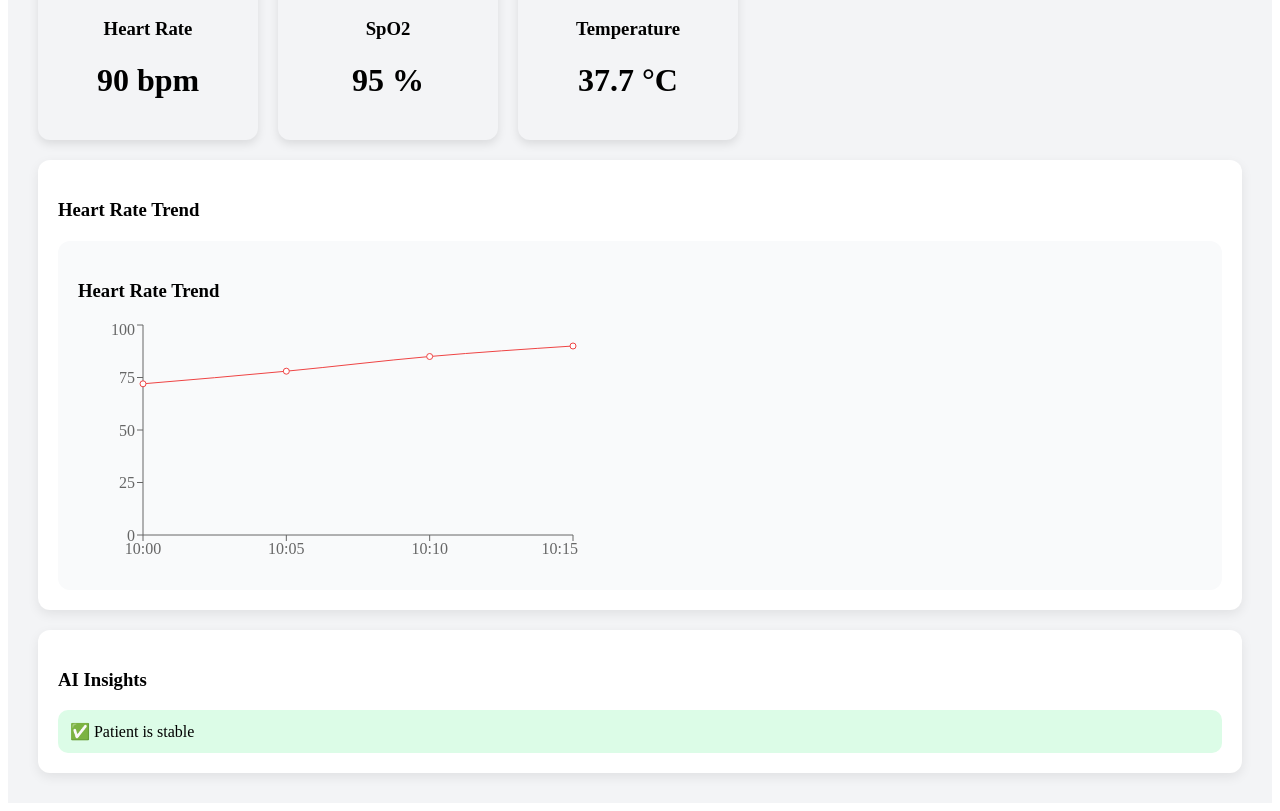
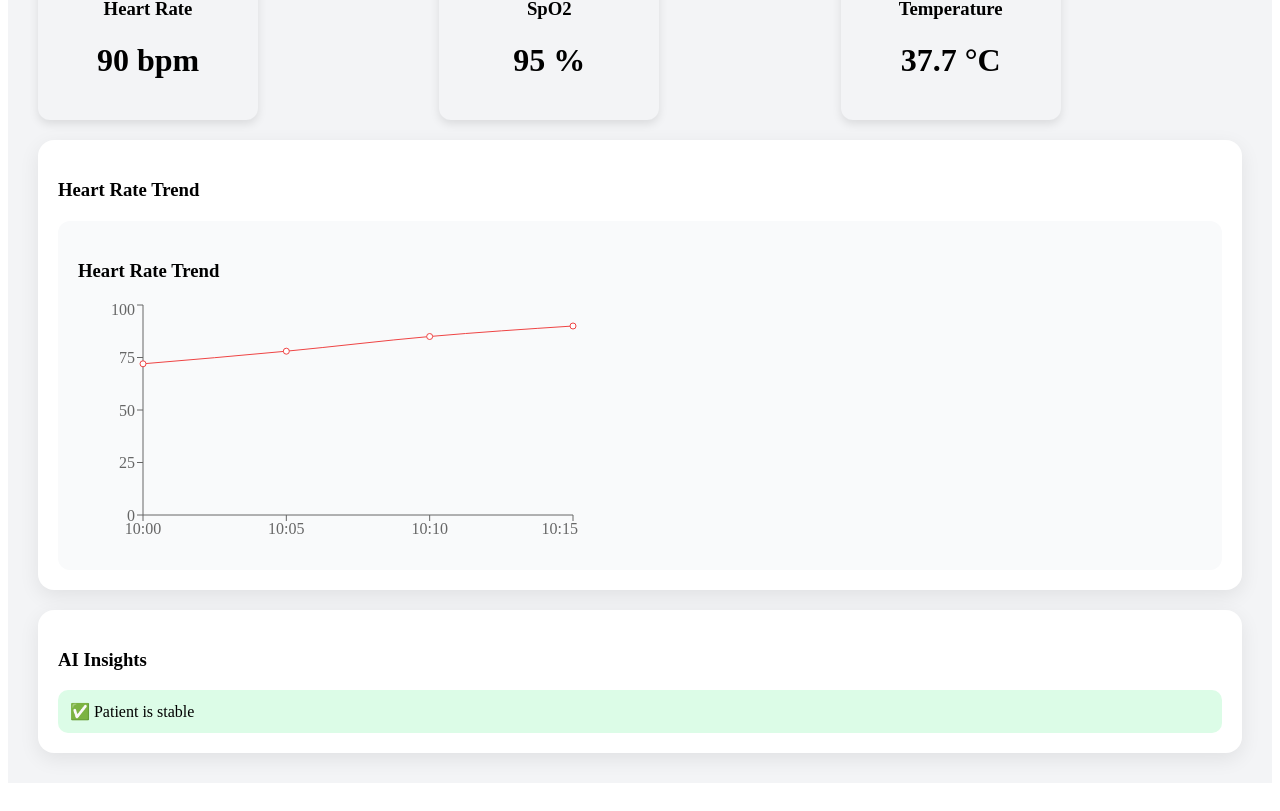
Before and after one commit to Aadya2901/ElderEase, a React app in the folder frontend/: page / in a window 1280 px wide. Shown: the part 666-1477 px from the top of the page. Built offline with nearby package versions, Linux system fonts and the light colour scheme; the HTML template or start-up script is replaced by a standard one.

Commit message:
refactor: apply card styling to chart and insights sections

```diff
--- a/frontend/src/pages/PatientDashboard.jsx
+++ b/frontend/src/pages/PatientDashboard.jsx
@@ -116,9 +116,8 @@ export default function PatientDashboard() {
 
         {/* ❤️ VITALS */}
         <div style={{
-          display: "flex",
-          gap: "20px",
-          marginTop: "20px"
+          display: "grid",
+          gridTemplateColumns: "repeat(auto-fit, minmax(180px, 1fr))"
         }}>
           <VitalCard title="Heart Rate" value={heartRate} unit="bpm" />
           <VitalCard title="SpO2" value={spo2} unit="%" />
@@ -126,25 +125,13 @@ export default function PatientDashboard() {
         </div>
 
         {/* 📈 CHART */}
-        <div style={{
-          marginTop: "20px",
-          background: "white",
-          padding: "20px",
-          borderRadius: "12px",
-          boxShadow: "0 4px 12px rgba(0,0,0,0.08)"
-        }}>
+        <div style={{ ...card, marginTop: "20px" }}>
           <h3>Heart Rate Trend</h3>
           <HeartRateChart data={history} />
         </div>
 
         {/* 💡 INSIGHTS */}
-        <div style={{
-          marginTop: "20px",
-          background: "white",
-          padding: "20px",
-          borderRadius: "12px",
-          boxShadow: "0 4px 12px rgba(0,0,0,0.08)"
-        }}>
+        <div style={{ ...card, marginTop: "20px" }}>
           <h3>AI Insights</h3>
 
           {insights.map((msg, i) => (
```
